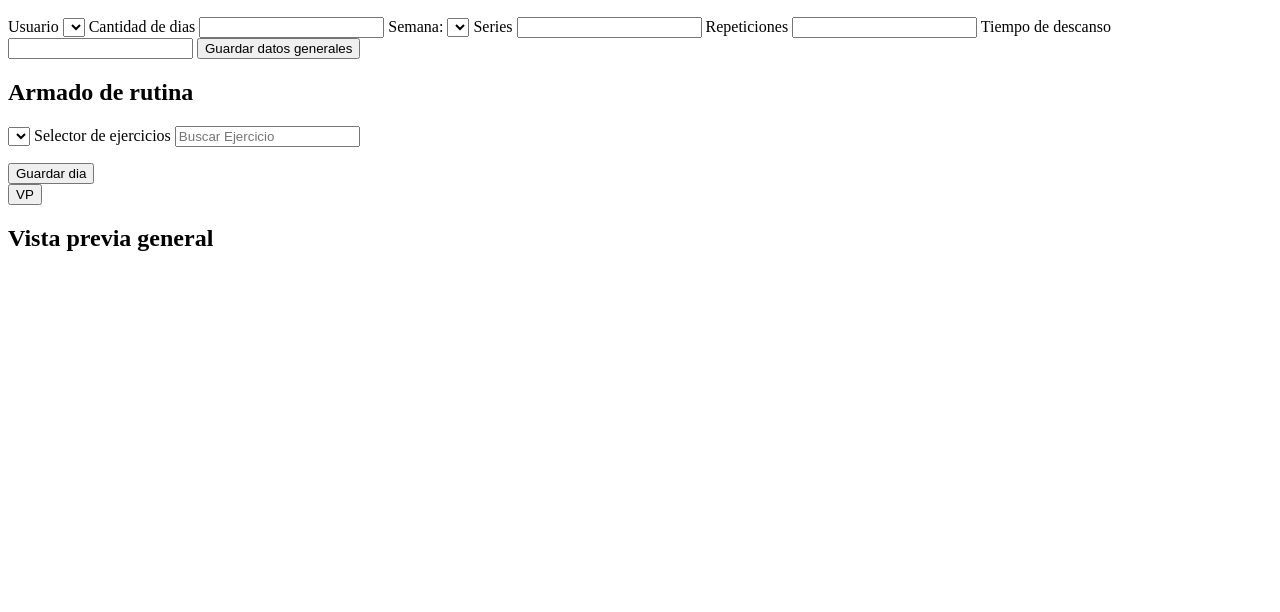
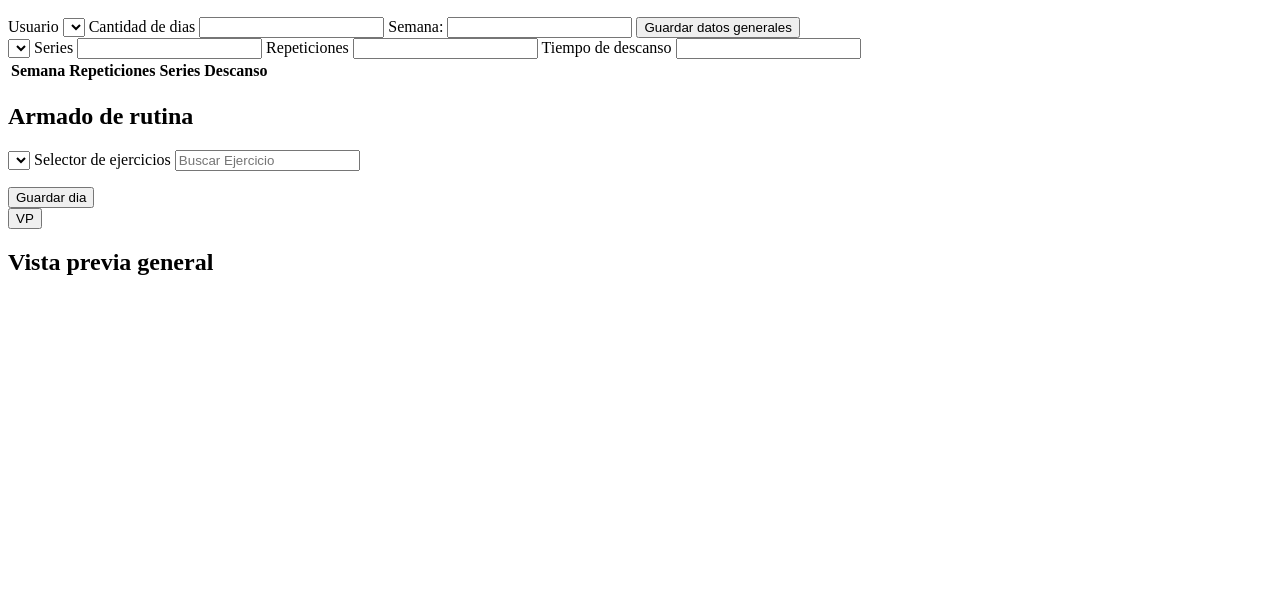
Before and after one commit to AriCocaro/AppEjercicios, a website: page pages/hacerrutina.html in a window 1280 px wide. Shown: the part 188-800 px from the top of the page. Drawn offline with Linux system fonts and the light colour scheme.

Commit message:
agregado de tabla dinamica semana

```diff
--- a/pages/hacerrutina.html
+++ b/pages/hacerrutina.html
@@ -36,7 +36,17 @@
 
 
             <label for="semanaNro">Semana: </label> <!-- enlazar a js-->
-            <select id="semanaNro"></select>
+            <input type="number"   id="semanaNro" min="1">
+
+
+            <button id="guardar">Guardar datos generales</button>
+        </div>
+
+    </section>
+
+    <section id="semana">
+        <select id="selectorSemana">Semana </select>
+
 
         <label for="series">Series</label>
         <input type="number" id="series" min="1">
@@ -47,8 +57,17 @@
        <label for="descanso">Tiempo de descanso</label>
        <input type="number" id="descanso" min="1">
 
-            <button id="guardar">Guardar datos generales</button>
-        </div>
+      <table id="tablaResumen">
+         <thead>
+                <tr>
+                    <th>Semana</th>
+                    <th>Repeticiones</th>
+                    <th>Series</th>
+                    <th>Descanso</th>
+                </tr>
+         </thead>
+         <tbody></tbody>
+     </table>
 
     </section>
 
```
Lines whose indentation alone changed are shown as unchanged.
